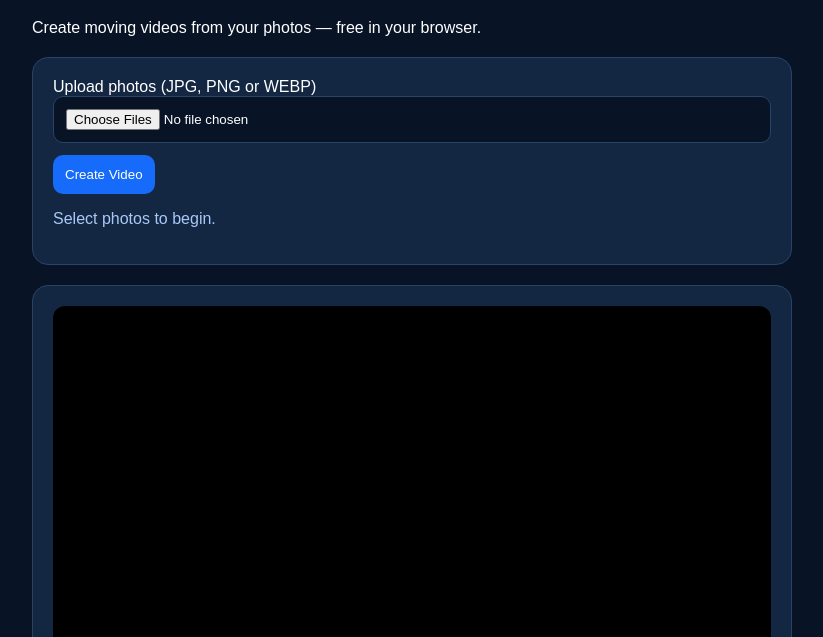
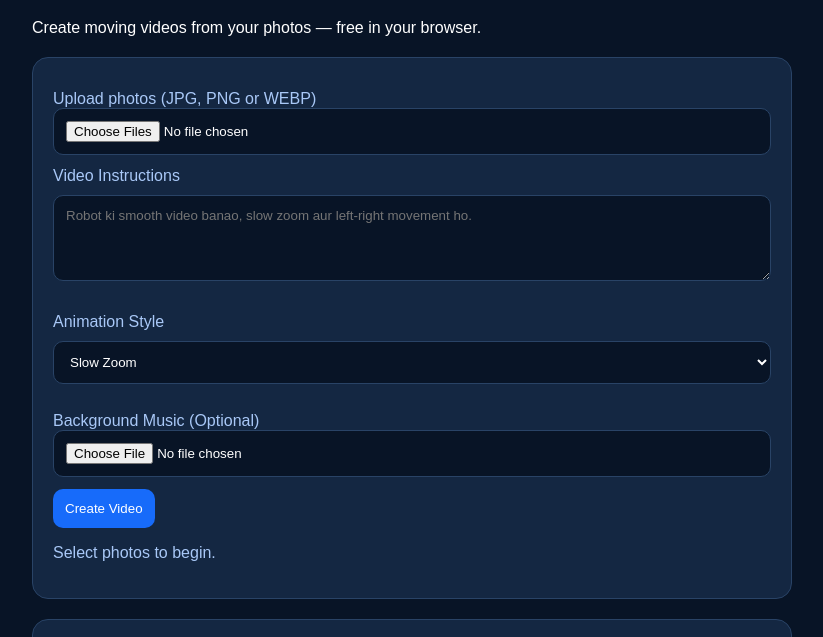
Before and after one commit to abdulnafaykalhoro/llm-chat-app-template, a website: page public/video.html in a window 1280 px wide. Shown: the part 102-739 px from the top of the page, without its empty margins (228-1051 px from the left). Drawn offline with Linux system fonts and the light colour scheme.

Commit message:
Add Nafay AI Video Animation Styles

```diff
--- a/public/video.html
+++ b/public/video.html
@@ -19,6 +19,23 @@ canvas,video{width:100%;border-radius:12px;background:black}
 a{color:#94beff}
 #download{display:none;margin-top:14px}
 #status{color:#a9c8f7}
+
+textarea, select {
+  width: 100%;
+  padding: 12px;
+  margin: 10px 0 16px;
+  background: #081426;
+  color: white;
+  border: 1px solid #294366;
+  border-radius: 10px;
+  font-family: Arial, sans-serif;
+}
+
+label {
+  display: block;
+  margin-top: 12px;
+  color: #a9c8f7;
+}
 </style>
 </head>
 <body>
@@ -29,6 +46,21 @@ a{color:#94beff}
 <div class="card">
 <label>Upload photos (JPG, PNG or WEBP)</label>
 <input id="photos" type="file" accept="image/*" multiple>
+
+<label for="videoPrompt">Video Instructions</label>
+<textarea id="videoPrompt" rows="4"
+  placeholder="Robot ki smooth video banao, slow zoom aur left-right movement ho."></textarea>
+
+<label for="animationStyle">Animation Style</label>
+<select id="animationStyle">
+  <option value="zoom">Slow Zoom</option>
+  <option value="pan-left">Move Left</option>
+  <option value="pan-right">Move Right</option>
+  <option value="static">No Movement</option>
+</select>
+
+<label for="musicFile">Background Music (Optional)</label>
+<input id="musicFile" type="file" accept="audio/*">
 <button id="make">Create Video</button>
 <p id="status">Select photos to begin.</p>
 </div>
@@ -105,7 +137,23 @@ button.onclick=async()=>{
 
     ctx.fillStyle="#081426";
     ctx.fillRect(0,0,640,360);
-    draw(images[index],1+progress*.12);
+
+const style = document.getElementById("animationStyle").value;
+
+if (style === "static") {
+  draw(images[index], 1);
+} else if (style === "zoom") {
+  draw(images[index], 1 + progress * 0.12);
+} else {
+  const zoom = 1.15;
+  const direction = style === "pan-left" ? -1 : 1;
+  const offset = direction * (progress - 0.5) * 35;
+
+  ctx.save();
+  ctx.translate(offset, 0);
+  draw(images[index], zoom);
+  ctx.restore();
+}
 
     status.textContent="Creating video: "+
       Math.round(elapsed/duration*100)+"%";
```
